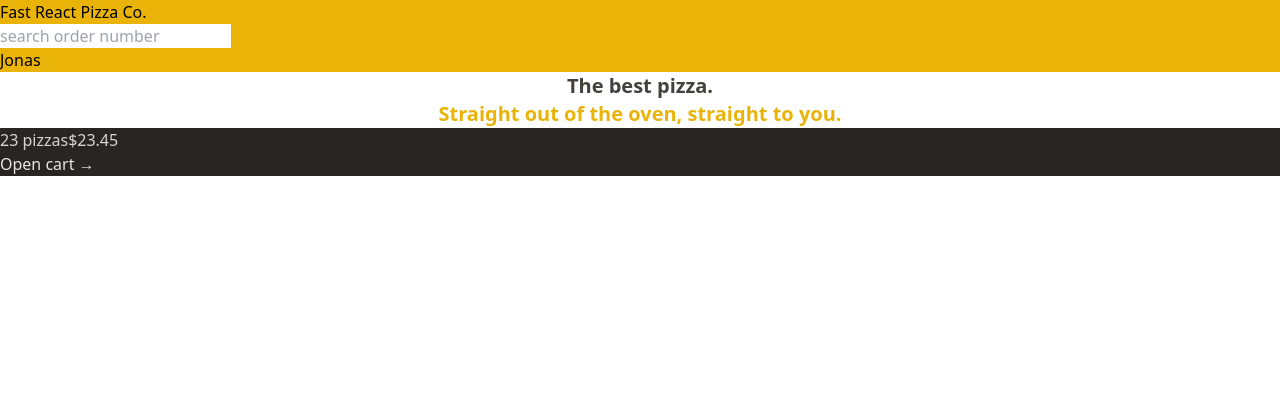
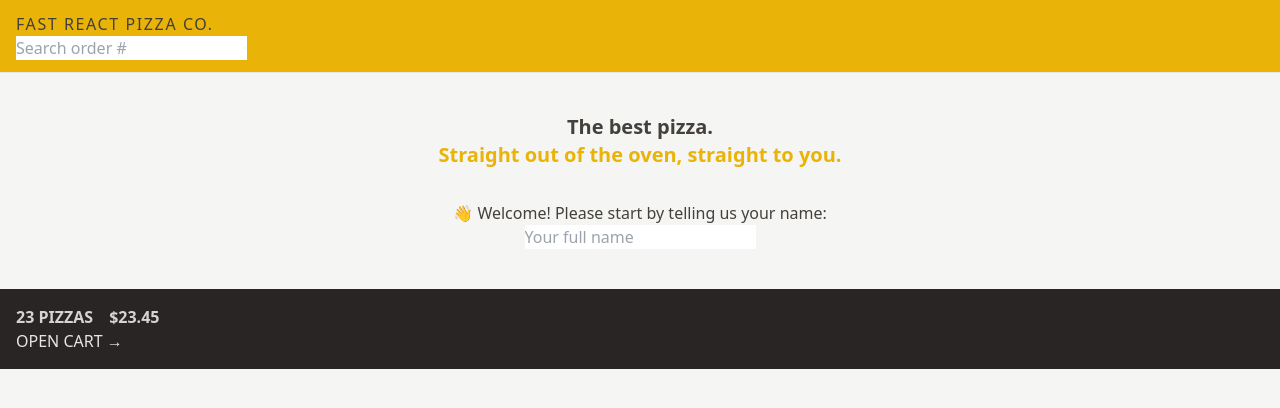
Before and after one commit to dearaujofelipe/FastPizza, a React (Vite) app: page / in a window 1280 px wide. Shown: the top 408 px of the page. Built offline with nearby package versions, Linux system fonts and the light colour scheme.

Commit message:
tailwind styling

```diff
--- a/index.html
+++ b/index.html
@@ -1,4 +1,4 @@
-<!DOCTYPE html>
+<!doctype html>
 <html lang="en">
   <head>
     <meta charset="UTF-8" />
@@ -6,7 +6,7 @@
     <meta name="viewport" content="width=device-width, initial-scale=1.0" />
     <title>Fast Pizza</title>
   </head>
-  <body>
+  <body class="bg-stone-100 text-stone-700">
     <div id="root"></div>
     <script type="module" src="/src/main.jsx"></script>
   </body>
--- a/src/features/cart/CartOverview.jsx
+++ b/src/features/cart/CartOverview.jsx
@@ -2,8 +2,8 @@ import { Link } from "react-router-dom";
 
 function CartOverview() {
   return (
-    <div className="bg-stone-800 text-stone-200">
-      <p className="text-stone-300">
+    <div className="bg-stone-800 p-4 uppercase text-stone-200">
+      <p className="space-x-4 font-semibold text-stone-300">
         <span>23 pizzas</span>
         <span>$23.45</span>
       </p>
--- a/src/features/order/SearchOrder.jsx
+++ b/src/features/order/SearchOrder.jsx
@@ -1,8 +1,8 @@
-import { useState } from 'react';
-import { useNavigate } from 'react-router-dom';
+import { useState } from "react";
+import { useNavigate } from "react-router-dom";
 
 export default function SearchOrder() {
-  const [query, setQuery] = useState('');
+  const [query, setQuery] = useState("");
   const navigate = useNavigate();
 
   function handleSubmit(e) {
@@ -11,13 +11,13 @@ export default function SearchOrder() {
     if (!query) return;
 
     navigate(`/order/${query}`);
-    setQuery('');
+    setQuery("");
   }
 
   return (
     <form onSubmit={handleSubmit}>
       <input
-        placeholder="search order number"
+        placeholder="Search order #"
         value={query}
         onChange={(e) => setQuery(e.target.value)}
       />
--- /dev/null
+++ b/src/features/user/Username.jsx
@@ -0,0 +1,3 @@
+export default function Username() {
+  return <div className="hidden text-sm font-semibold">Jonas</div>;
+}
--- a/src/ui/Header.jsx
+++ b/src/ui/Header.jsx
@@ -1,12 +1,15 @@
 import { Link } from "react-router-dom";
 import SearchOrder from "../features/order/SearchOrder";
+import Username from "../features/user/Username";
 
 export default function Header() {
   return (
-    <header className="bg-yellow-500">
-      <Link to="/">Fast React Pizza Co.</Link>
+    <header className="border-b border-stone-200 bg-yellow-500 px-4 py-3 uppercase">
+      <Link to="/" className="tracking-widest">
+        Fast React Pizza Co.
+      </Link>
       <SearchOrder />
-      <p>Jonas</p>
+      <Username />
     </header>
   );
 }
--- a/src/ui/Home.jsx
+++ b/src/ui/Home.jsx
@@ -1,13 +1,16 @@
+import CreateUser from "../features/user/CreateUser";
+
 function Home() {
   return (
-    <div>
-      <h1 className="text-center text-xl font-semibold text-stone-700">
+    <div className="my-10 text-center">
+      <h1 className="mb-8 text-xl font-semibold">
         The best pizza.
         <br />
         <span className="text-yellow-500">
           Straight out of the oven, straight to you.
         </span>
       </h1>
+      <CreateUser />
     </div>
   );
 }
```
